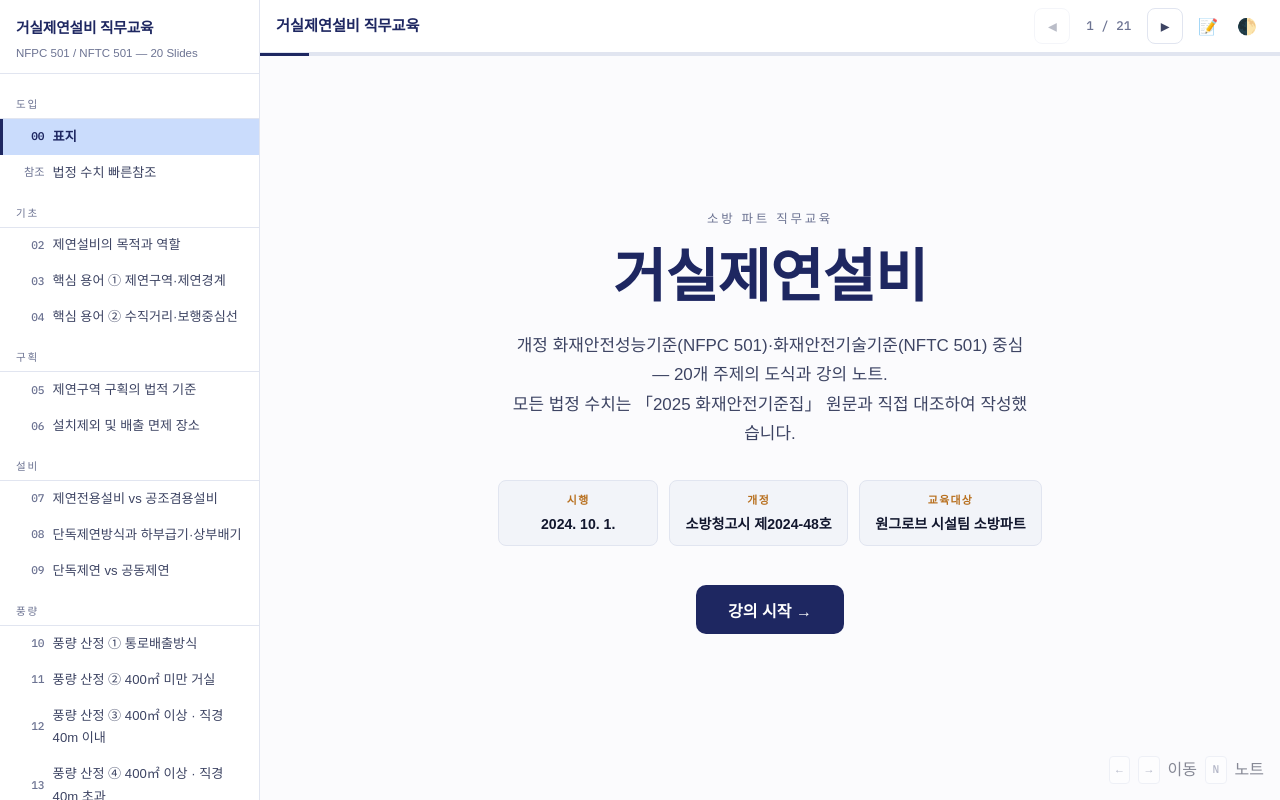
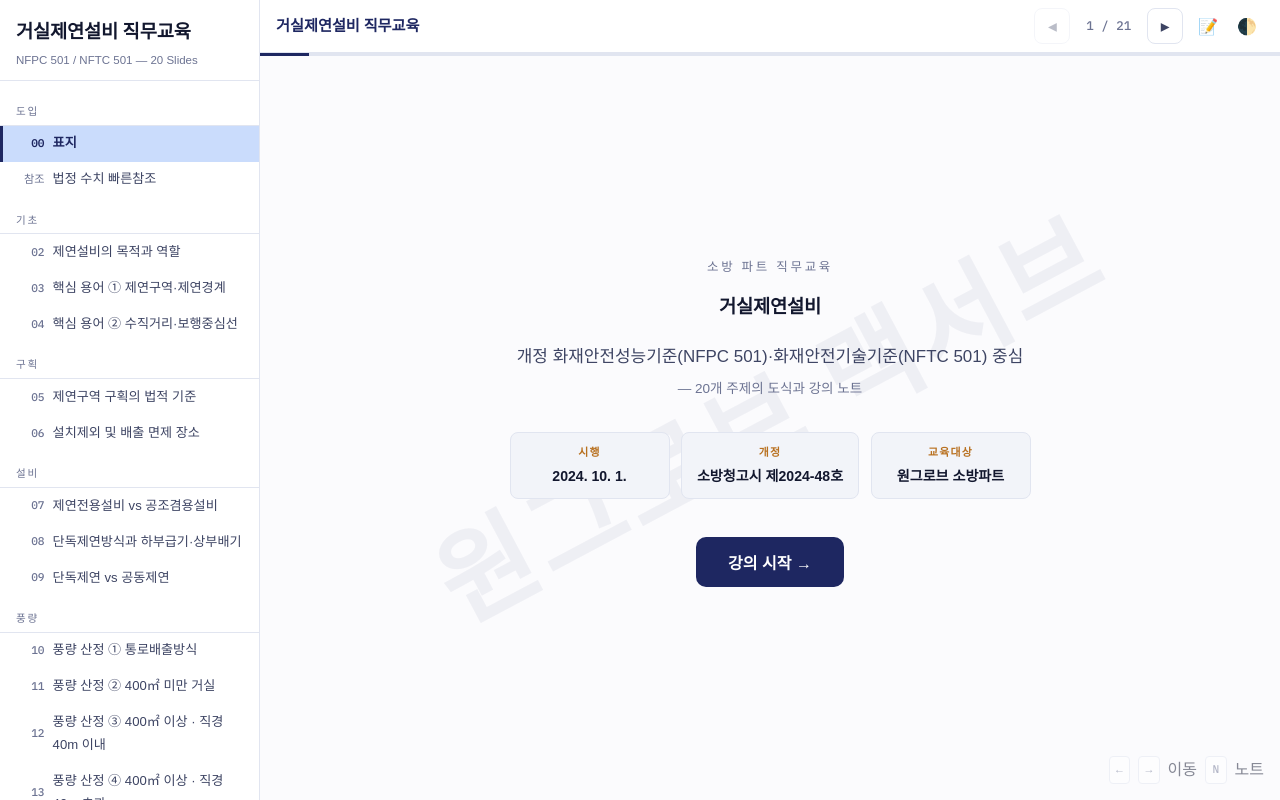
Before and after one commit to withwe68/smoke-control-training, a website: page public/index.html in a window 1280 px wide. Drawn offline with Linux system fonts and the light colour scheme; a web font is replaced by a local one.

Commit message:
Add files via upload

```diff
--- a/public/index.html
+++ b/public/index.html
@@ -1,4 +1,4 @@
-<title>거실제연설비 직무교육</title>
+<title>원그로브 소방파트 거실제연설비 직무교육</title>
 <meta name="viewport" content="width=device-width, initial-scale=1, viewport-fit=cover">
 <link rel="preconnect" href="https://fonts.googleapis.com">
 <link rel="preconnect" href="https://fonts.gstatic.com" crossorigin>
@@ -85,16 +85,22 @@ h1,h2,h3{font-family:var(--serif);text-wrap:balance;letter-spacing:-.01em}
 @keyframes fadeSlide{from{opacity:0;transform:translateY(12px)}to{opacity:1;transform:translateY(0)}}
 
 /* ── Cover page ── */
-.cover{display:flex;flex-direction:column;justify-content:center;align-items:center;
-  min-height:calc(100vh - 120px);text-align:center;padding:2rem}
-.cover .kicker{font-size:.78rem;letter-spacing:.22em;color:var(--ink-3);text-transform:uppercase;margin-bottom:.8rem}
-.cover h1{font-size:clamp(2.4rem,5vw,3.6rem);font-weight:700;color:var(--navy);line-height:1.2}
-.cover .lede{margin:1.2rem auto 0;max-width:56ch;color:var(--ink-2);font-size:clamp(.95rem,2vw,1.06rem)}
-.cover .chips{display:flex;flex-wrap:wrap;gap:.7rem;margin-top:2rem;justify-content:center}
+.cover{position:relative;display:flex;flex-direction:column;justify-content:center;align-items:center;
+  min-height:calc(100vh - 120px);text-align:center;padding:2rem;overflow:hidden}
+.cover-watermark{position:absolute;top:50%;left:50%;transform:translate(-50%,-50%) rotate(-28deg);
+  font-family:var(--serif);font-weight:700;font-size:clamp(2.6rem,9vw,6.5rem);white-space:nowrap;
+  color:var(--navy);opacity:.05;letter-spacing:.05em;pointer-events:none;user-select:none;z-index:0}
+@media(prefers-color-scheme:dark){:root:not([data-theme="light"]) .cover-watermark{opacity:.08}}
+:root[data-theme="dark"] .cover-watermark{opacity:.08}
+.cover .kicker{position:relative;z-index:1;font-size:.78rem;letter-spacing:.22em;color:var(--ink-3);text-transform:uppercase;margin-bottom:.8rem}
+.cover h1{position:relative;z-index:1;font-size:clamp(2.4rem,5vw,3.6rem);font-weight:700;color:var(--navy);line-height:1.2}
+.cover .lede{position:relative;z-index:1;margin:1.2rem auto 0;max-width:56ch;color:var(--ink-2);font-size:clamp(.95rem,2vw,1.06rem)}
+.cover .lede-sub{display:inline-block;margin-top:.35rem;font-size:.8em;color:var(--ink-3)}
+.cover .chips{position:relative;z-index:1;display:flex;flex-wrap:wrap;gap:.7rem;margin-top:2rem;justify-content:center}
 .cover .chip{background:var(--sunken);border:1px solid var(--rule);border-radius:8px;padding:.6rem .95rem;min-width:160px}
 .cover .chip b{display:block;font-family:var(--mono);font-size:.68rem;letter-spacing:.12em;color:var(--amber);font-weight:600}
 .cover .chip span{display:block;font-size:.88rem;color:var(--ink);font-weight:600;margin-top:.15rem}
-.cover .start-btn{margin-top:2.4rem;display:inline-flex;align-items:center;gap:.5rem;
+.cover .start-btn{position:relative;z-index:1;margin-top:2.4rem;display:inline-flex;align-items:center;gap:.5rem;
   background:var(--navy);color:#fff;border:none;padding:.8rem 2rem;border-radius:10px;
   font-size:1rem;font-weight:600;cursor:pointer;font-family:var(--sans);transition:transform .15s}
 .cover .start-btn:hover{transform:scale(1.04)}
@@ -441,7 +447,7 @@ tbody tr:hover td.cite{color:var(--ink-2);font-weight:500}
 <div class="app">
   <aside class="sidebar" id="sidebar">
     <div class="sidebar-head">
-      <h2>거실제연설비 직무교육</h2>
+      <h3>거실제연설비 직무교육</h3>
       <p>NFPC 501 / NFTC 501 — 20 Slides</p>
     </div>
     <nav class="toc" id="toc">
@@ -495,14 +501,15 @@ tbody tr:hover td.cite{color:var(--ink-2);font-weight:500}
     <div class="content" id="content">
       <div class="page active" data-page="0">
         <div class="cover">
+          <div class="cover-watermark" aria-hidden="true">원그로브 맥서브</div>
           <p class="kicker">소방 파트 직무교육</p>
-          <h1>거실제연설비</h1>
-          <p class="lede">개정 화재안전성능기준(NFPC 501)·화재안전기술기준(NFTC 501) 중심 — 20개 주제의 도식과 강의 노트.<br>
-            모든 법정 수치는 「2025 화재안전기준집」 원문과 직접 대조하여 작성했습니다.</p>
+          <h3>거실제연설비</h3>
+          <p class="lede">개정 화재안전성능기준(NFPC 501)·화재안전기술기준(NFTC 501) 중심<br>
+            <span class="lede-sub">— 20개 주제의 도식과 강의 노트</span></p>
           <div class="chips">
             <div class="chip"><b>시행</b><span>2024. 10. 1.</span></div>
             <div class="chip"><b>개정</b><span>소방청고시 제2024-48호</span></div>
-            <div class="chip"><b>교육대상</b><span>원그로브 시설팀 소방파트</span></div>
+            <div class="chip"><b>교육대상</b><span>원그로브 소방파트</span></div>
           </div>
           <button class="start-btn" onclick="next()">강의 시작 →</button>
         </div>
```
